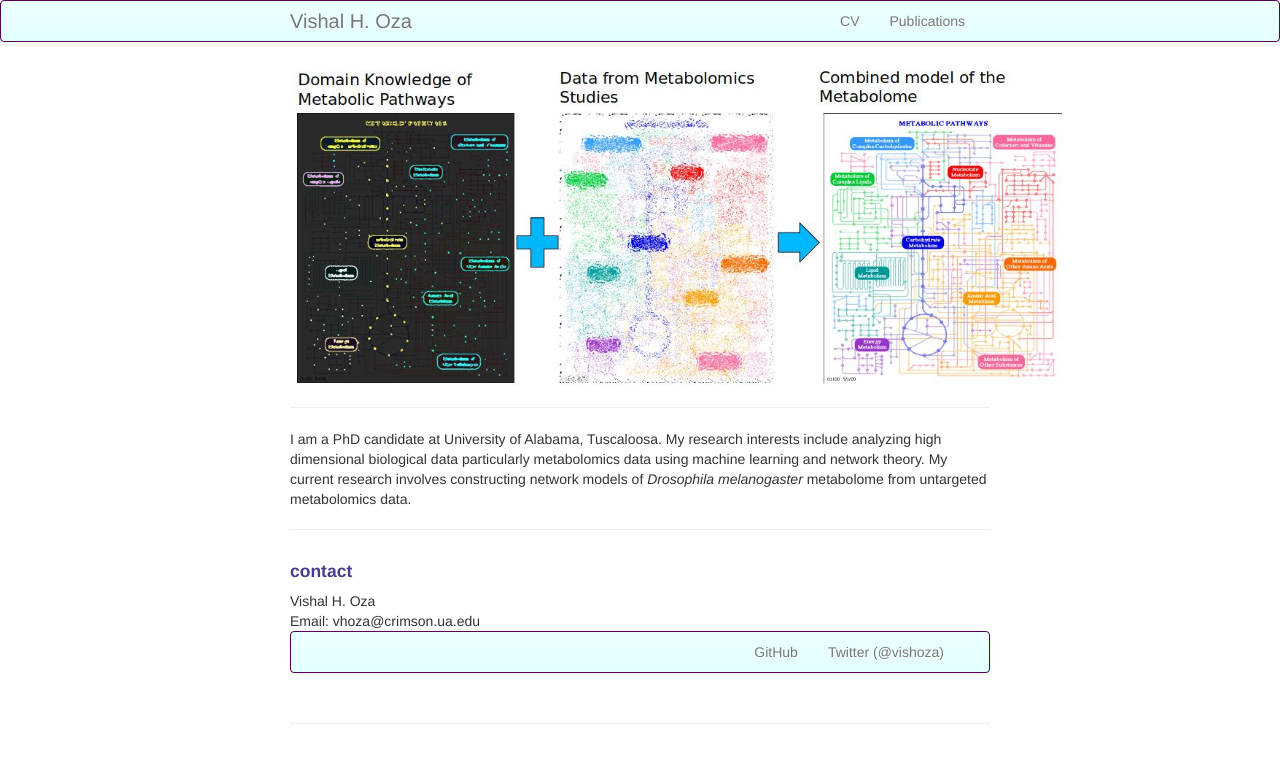
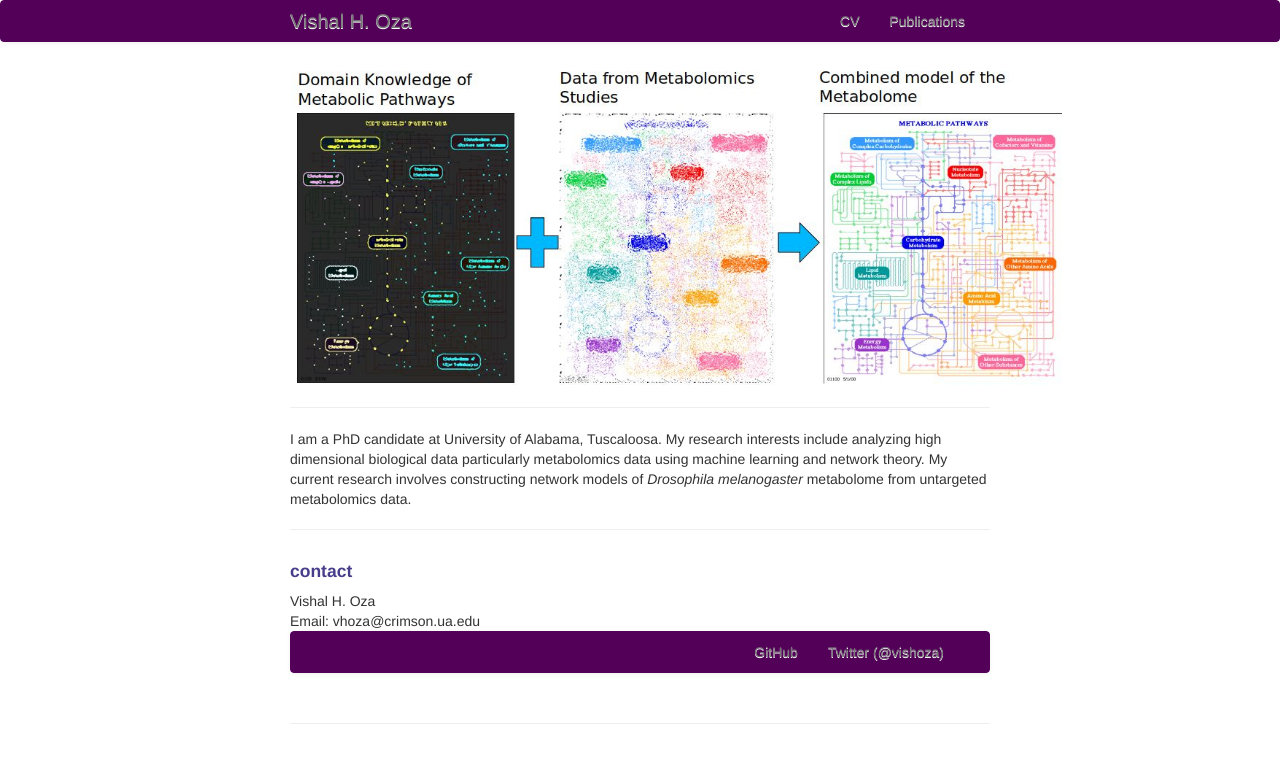
Before and after one commit to vishaloza/vishaloza.github.io, a Jekyll site: the page built from index.md, in a window 1280 px wide. Shown: the top 763 px of the page. Built offline with Jekyll 4.4.1, drawn with Linux system fonts in a browser that asks for light colours.

Commit message:
Update my_custom_css.css

```diff
--- a/assets/themes/twitter/css/my_custom_css.css
+++ b/assets/themes/twitter/css/my_custom_css.css
@@ -89,13 +89,13 @@ h1, h2, h3, h4 {
     min-height:40px;
     padding-left:20px;
     padding-right:20px;
-    background-color:##530059;
+    background-color:#530059;
     background-image:-moz-linear-gradient(top, #530059, #530059);
-    background-image:-webkit-gradient(linear, 0 0, 0 100%, from(#edffff), to(#f2f2f2));
-    background-image:-webkit-linear-gradient(top, #edffff, #e3ffff);
-    background-image:-o-linear-gradient(top, #edffff, #e3ffff);
-    background-image:linear-gradient(to bottom, #edffff, #e3ffff);
-    background-repeat:repeat-x;filter:progid:DXImageTransform.Microsoft.gradient(startColorstr='#ffffffff', endColorstr='#fff2f2f2', GradientType=0);
+    background-image:-webkit-gradient(linear, 0 0, 0 100%, from(#530059), to(#530059));
+    background-image:-webkit-linear-gradient(top, #530059, #530059);
+    background-image:-o-linear-gradient(top, #530059, #530059);
+    background-image:linear-gradient(to bottom, #530059, #530059);
+    background-repeat:repeat-x;filter:progid:DXImageTransform.Microsoft.gradient(startColorstr='#530059', endColorstr='#530059', GradientType=0);
     border:1px solid #530059;
     -webkit-border-radius:4px;
     -moz-border-radius:4px;
```
